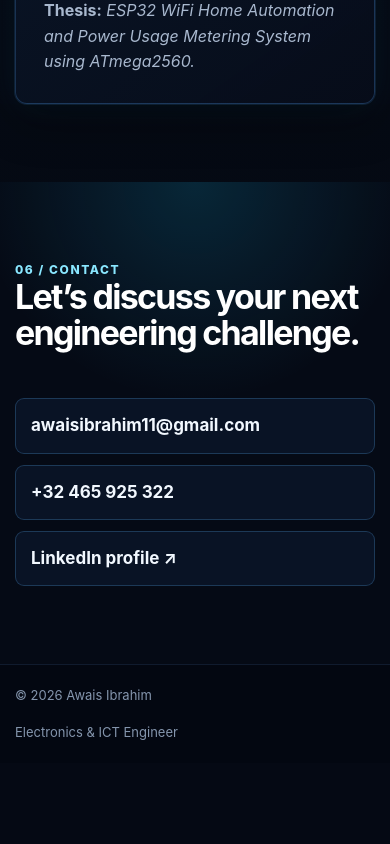
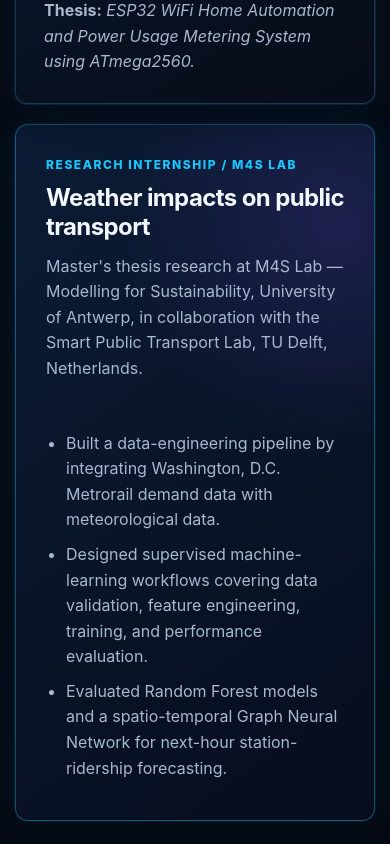
Before and after one commit to awaisync/recruiter-portfolio, a React (Vite) app: page / in a window 390 px wide. Shown: the part 8240-9084 px from the top of the page. Before the commit the page ends 9003 px from the top, so only its background shows below. Built offline with nearby package versions, Linux system fonts and the light colour scheme.

Commit message:
Add M4S thesis research detail

```diff
--- a/src/App.jsx
+++ b/src/App.jsx
@@ -47,7 +47,7 @@ const skillGroups = [
 
 const education = [
   {
-    period: "2024 - 2026",
+    period: "2025 - 2026",
     degree: "Master of Science - Electronics and ICT Engineering",
     institution: "University of Antwerp, Belgium",
     details: "Great Distinction · Specialisation in IoT, low-power wireless communication, and embedded systems.",
@@ -291,6 +291,18 @@ export default function App() {
                 </article>
               ))}
             </div>
+            <article className="research-feature">
+              <div>
+                <p className="section-kicker">Research internship / M4S Lab</p>
+                <h3>Weather impacts on public transport</h3>
+                <p>Master's thesis research at M4S Lab — Modelling for Sustainability, University of Antwerp, in collaboration with the Smart Public Transport Lab, TU Delft, Netherlands.</p>
+              </div>
+              <ul>
+                <li>Built a data-engineering pipeline by integrating Washington, D.C. Metrorail demand data with meteorological data.</li>
+                <li>Designed supervised machine-learning workflows covering data validation, feature engineering, training, and performance evaluation.</li>
+                <li>Evaluated Random Forest models and a spatio-temporal Graph Neural Network for next-hour station-ridership forecasting.</li>
+              </ul>
+            </article>
           </div>
         </section>
 
--- a/src/styles.css
+++ b/src/styles.css
@@ -124,6 +124,12 @@ h3 { margin-bottom: 8px; font-size: 22px; letter-spacing: -.025em; line-height:
 .institution { color: #86dcfa; font-weight: 750; }
 .education-card p:not(.period):not(.institution) { color: var(--muted); }
 .thesis { margin-bottom: 0; }
+.research-feature { display: grid; grid-template-columns: .9fr 1.1fr; gap: clamp(24px, 5vw, 64px); margin-top: 20px; padding: 30px; border: 1px solid rgb(48 208 255 / 34%); border-radius: 13px; background: radial-gradient(circle at 90% 15%, rgb(137 85 255 / 15%), transparent 32%), linear-gradient(145deg, rgb(12 30 57 / 92%), rgb(7 14 29 / 96%)); box-shadow: 0 0 0 1px rgb(25 201 255 / 7%), 0 20px 45px rgb(0 0 0 / 30%), 0 0 38px rgb(25 201 255 / 10%); }
+.research-feature .section-kicker { margin-bottom: 10px; }
+.research-feature h3 { margin-bottom: 12px; font-size: clamp(24px, 3vw, 34px); }
+.research-feature p:not(.section-kicker), .research-feature li { color: var(--muted); }
+.research-feature ul { margin: 0; padding-left: 20px; }
+.research-feature li { margin: 9px 0; }
 
 .contact-section { background: radial-gradient(circle at 50% 0%, rgb(25 201 255 / 15%), transparent 42%), #050a15; color: #fff; }
 .contact-grid { display: grid; grid-template-columns: 1.2fr .8fr; gap: 48px; align-items: end; }
@@ -178,7 +184,7 @@ h3 { margin-bottom: 8px; font-size: 22px; letter-spacing: -.025em; line-height:
   .experience-card, .experience-card:nth-of-type(odd), .experience-card:nth-of-type(even) { width: calc(100% - 27px); margin: 20px 0 20px 27px; }
   .experience-card::before, .experience-card:nth-of-type(odd)::before, .experience-card:nth-of-type(even)::before { top: 30px; left: -34px; right: auto; }
   .experience-meta { flex-direction: row; justify-content: space-between; }
-  .work-grid, .skills-grid, .education-grid { grid-template-columns: 1fr; }
+  .work-grid, .skills-grid, .education-grid, .research-feature { grid-template-columns: 1fr; }
   .work-card { min-height: 0; }
   .work-card img { height: min(61vw, 330px); }
   .work-dialog { grid-template-columns: 1fr; }
```
